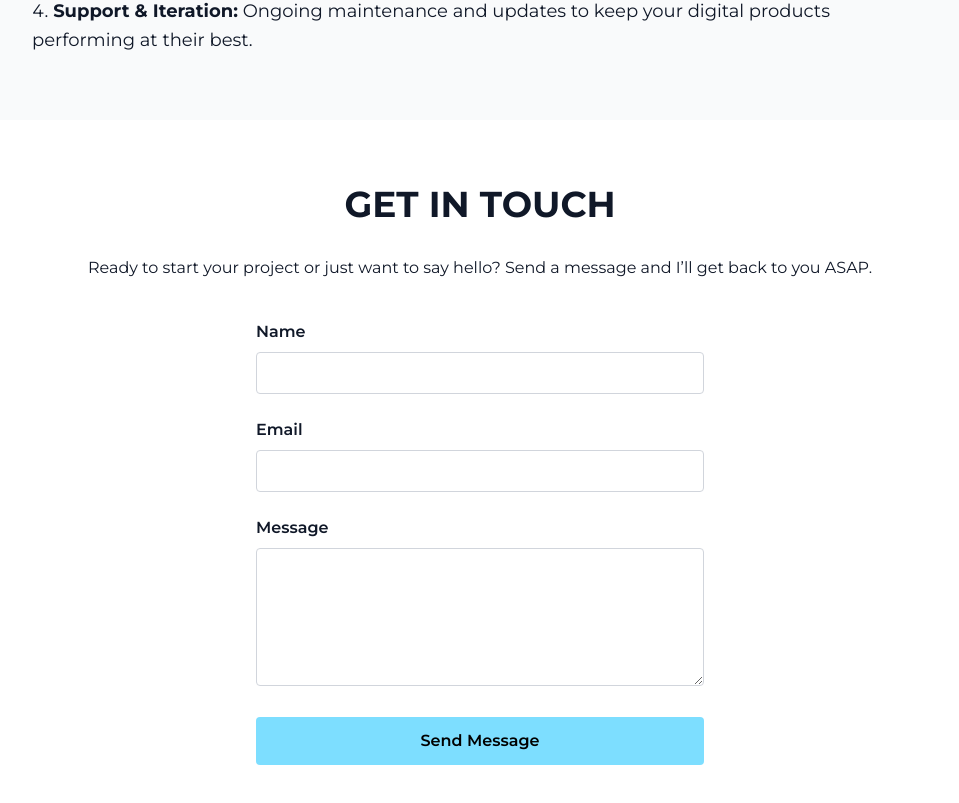
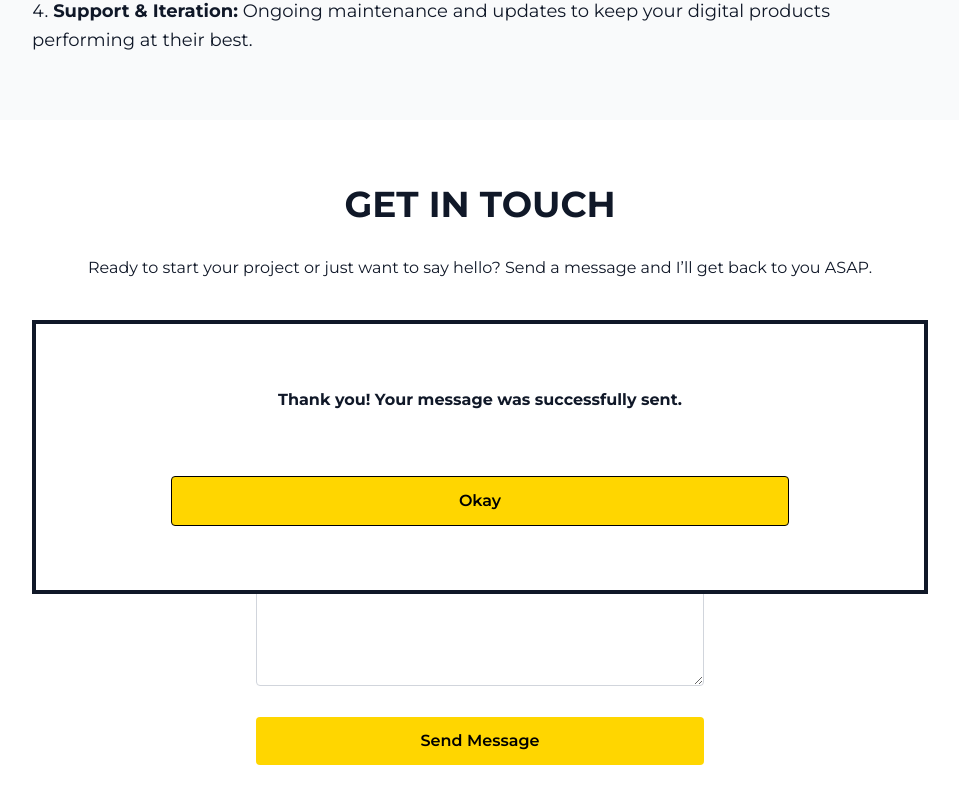
Before and after one commit to adrianc1/dreaux-digital, a React (Vite) app: page / in a window 1280 px wide. Shown: the part 3722-4525 px from the top of the page, without its empty margins (160-1119 px from the left). Built offline with nearby package versions, Linux system fonts and the light colour scheme.

Commit message:
updated service card opcacity to 0 at start for smoother animation

```diff
--- a/src/Contact.jsx
+++ b/src/Contact.jsx
@@ -2,7 +2,7 @@ import emailjs from '@emailjs/browser';
 import { useRef, useState } from 'react';
 
 function Contact() {
-	const [showMessageSent, setShowMessageSent] = useState(false);
+	const [showMessageSent, setShowMessageSent] = useState(true);
 	const form = useRef();
 
 	function sendEmail(e) {
@@ -40,11 +40,11 @@ function Contact() {
 
 			{showMessageSent && (
 				<div className="message-sent-modal w-3/4 max-w-4xl border-4 px-8 py-16 text-center absolute bg-white mx-auto right-0 left-0">
-					<h3 className="mb-16">
+					<h3 className="mb-16 font-bold">
 						Thank you! Your message was successfully sent.
 					</h3>
 					<button
-						className="bg-[#7ddeff] hover:bg-[#5cd8e8] text-black font-semibold px-6 py-3 rounded w-full transition cursor-pointer"
+						className="bg-[#FFD600] hover:bg-[#e8d577] text-black font-semibold px-6 py-3 rounded w-3/4 transition cursor-pointer border-1 border-black"
 						onPointerDown={closeDialog}
 					>
 						Okay
@@ -98,7 +98,7 @@ function Contact() {
 
 				<button
 					type="submit"
-					className="bg-[#7ddeff] hover:bg-[#5cd8e8] text-black font-semibold px-6 py-3 rounded w-full transition cursor-pointer"
+					className="bg-[#FFD600] hover:bg-[#000000] hover:text-[#FFD600] text-black font-semibold px-6 py-3 rounded w-full transition cursor-pointer"
 				>
 					Send Message
 				</button>
--- a/src/Hero.jsx
+++ b/src/Hero.jsx
@@ -4,8 +4,8 @@ function Hero() {
 	return (
 		<div className="hero-container bg-black w-full h-screen text-center px-4 flex flex-col justify-center m-0 p-0 ">
 			<div className="  hero-content h-[90%] flex flex-col justify-around lg:h-full">
-				<div className="pt-10 fade-in-element">
-					<h1 className=" title dreaux-title text-[#FFD600] text-7xl font-bold tracking-wider md:text-9xl">
+				<div className="pt-10 opacity-0 fade-in-delayed">
+					<h1 className=" title  dreaux-title text-[#FFD600] text-7xl font-bold tracking-wider md:text-9xl">
 						DREAUX{' '}
 					</h1>
 					<h2 className="title digital-title tracking-wide text-[#FFD600] text-6xl font-bold md:text-9xl ">
--- a/src/Services.jsx
+++ b/src/Services.jsx
@@ -29,7 +29,7 @@ function Services() {
 					Services
 				</h2>
 				<div className="service-container grid gap-10 md:grid-cols-2 lg:grid-cols-3 mb-12">
-					<div className="service-card  p-6 border border-[#FFD600] rounded shadow hover:shadow-lg transition">
+					<div className="service-card opacity-0 p-6 border border-[#FFD600] rounded shadow hover:shadow-lg transition">
 						<h3 className="text-2xl font-semibold mb-3 text-[#FFD600]">
 							Digital Strategy & Growth
 						</h3>
@@ -39,7 +39,7 @@ function Services() {
 							business grow online.
 						</p>
 					</div>
-					<div className="service-card  p-6 border border-[#FFD600] rounded shadow hover:shadow-lg transition">
+					<div className="service-card opacity-0  p-6 border border-[#FFD600] rounded shadow hover:shadow-lg transition">
 						<h3 className="text-2xl font-semibold mb-3 text-[#FFD600]">
 							Web Design & Management
 						</h3>
@@ -49,7 +49,7 @@ function Services() {
 							brand shining online.
 						</p>
 					</div>
-					<div className="service-card p-6 border border-[#FFD600] rounded shadow hover:shadow-lg transition">
+					<div className="service-card opacity-0 p-6 border border-[#FFD600] rounded shadow hover:shadow-lg transition">
 						<h3 className="text-2xl font-semibold mb-3 text-[#FFD600]">
 							Custom Websites & Apps
 						</h3>
--- a/src/index.css
+++ b/src/index.css
@@ -10,7 +10,7 @@ html {
 	from {
 		opacity: 0;
 		transform: translateY(
-			10px
+			40px
 		); /* Optional: make it slide up slightly as it fades */
 	}
 	to {
```
